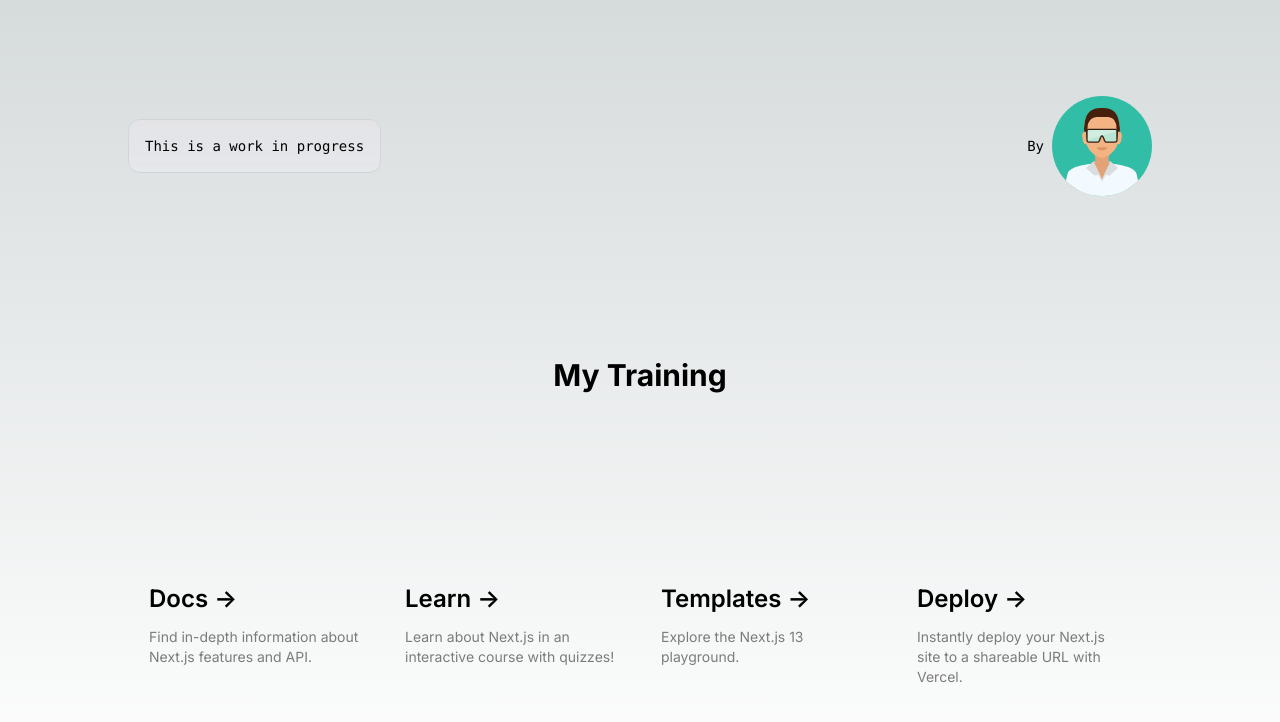
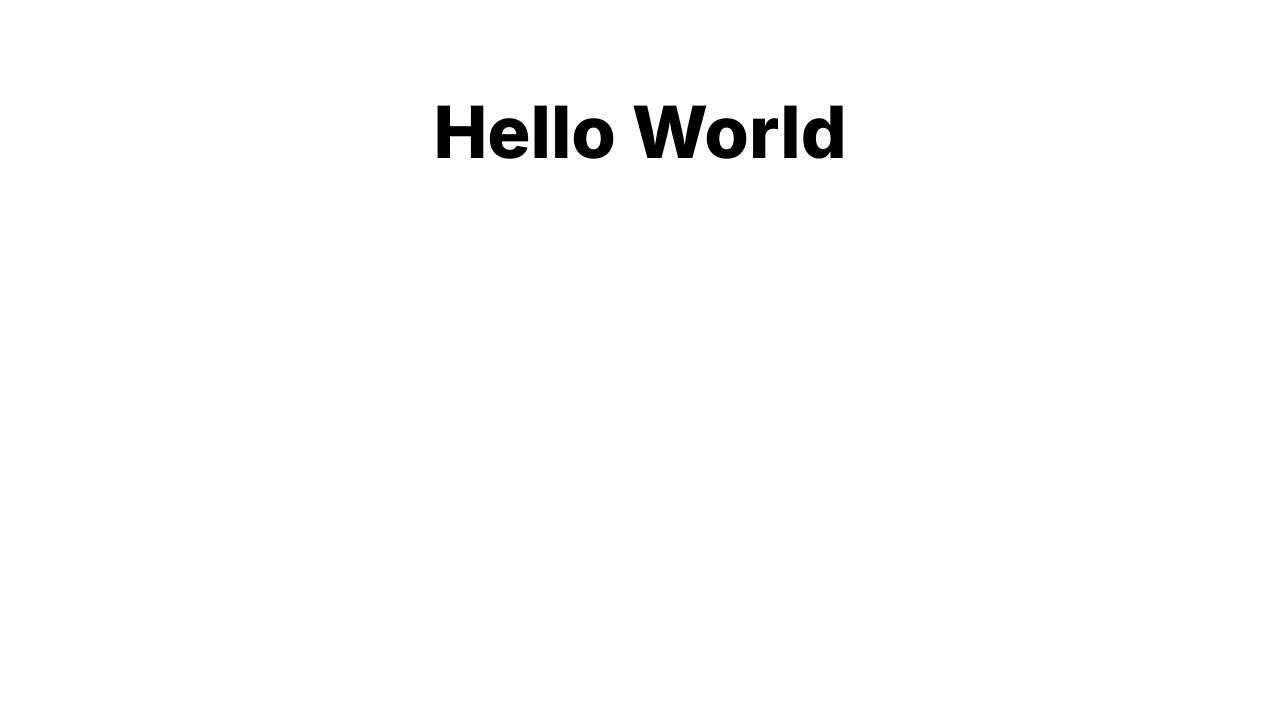
Before and after one commit to gabrielebarbieri/training, a Next.js app: page / in a window 1280 px wide. Shown: the top 722 px of the page. Built offline with nearby package versions, Linux system fonts and the light colour scheme.

Commit message:
simplify style

```diff
--- a/app/globals.css
+++ b/app/globals.css
@@ -1,27 +1,3 @@
 @tailwind base;
 @tailwind components;
 @tailwind utilities;
-
-:root {
-  --foreground-rgb: 0, 0, 0;
-  --background-start-rgb: 214, 219, 220;
-  --background-end-rgb: 255, 255, 255;
-}
-
-@media (prefers-color-scheme: dark) {
-  :root {
-    --foreground-rgb: 255, 255, 255;
-    --background-start-rgb: 0, 0, 0;
-    --background-end-rgb: 0, 0, 0;
-  }
-}
-
-body {
-  color: rgb(var(--foreground-rgb));
-  background: linear-gradient(
-      to bottom,
-      transparent,
-      rgb(var(--background-end-rgb))
-    )
-    rgb(var(--background-start-rgb));
-}
--- a/app/page.tsx
+++ b/app/page.tsx
@@ -2,102 +2,6 @@ import Image from 'next/image'
 
 export default function Home() {
   return (
-    <main className="flex min-h-screen flex-col items-center justify-between p-24">
-      <div className="z-10 max-w-5xl w-full items-center justify-between font-mono text-sm lg:flex">
-        <p className="fixed left-0 top-0 flex w-full justify-center border-b border-gray-300 bg-gradient-to-b from-zinc-200 pb-6 pt-8 backdrop-blur-2xl dark:border-neutral-800 dark:bg-zinc-800/30 dark:from-inherit lg:static lg:w-auto  lg:rounded-xl lg:border lg:bg-gray-200 lg:p-4 lg:dark:bg-zinc-800/30">
-          This is a work in progress
-        </p>
-        <div className="fixed bottom-0 left-0 flex h-48 w-full items-end justify-center bg-gradient-to-t from-white via-white dark:from-black dark:via-black lg:static lg:h-auto lg:w-auto lg:bg-none">
-          <a
-            className="pointer-events-none flex place-items-center gap-2 p-8 lg:pointer-events-auto lg:p-0"
-            href="https://github.com/gabrielebarbieri"
-            target="_blank"
-            rel="noopener noreferrer"
-          >
-            By{' '}
-            <Image
-              src="/images/artscientist.svg"
-              alt="Vercel Logo"
-              className="dark:invert"
-              width={100}
-              height={24}
-              priority
-            />
-          </a>
-        </div>
-      </div>
-
-      <h1 className={`mb-3 text-3xl font-bold`}> My Training</h1>
-
-      <div className="mb-32 grid text-center lg:max-w-5xl lg:w-full lg:mb-0 lg:grid-cols-4 lg:text-left">
-        <a
-          href="https://nextjs.org/docs?utm_source=create-next-app&utm_medium=appdir-template&utm_campaign=create-next-app"
-          className="group rounded-lg border border-transparent px-5 py-4 transition-colors hover:border-gray-300 hover:bg-gray-100 hover:dark:border-neutral-700 hover:dark:bg-neutral-800/30"
-          target="_blank"
-          rel="noopener noreferrer"
-        >
-          <h2 className={`mb-3 text-2xl font-semibold`}>
-            Docs{' '}
-            <span className="inline-block transition-transform group-hover:translate-x-1 motion-reduce:transform-none">
-              -&gt;
-            </span>
-          </h2>
-          <p className={`m-0 max-w-[30ch] text-sm opacity-50`}>
-            Find in-depth information about Next.js features and API.
-          </p>
-        </a>
-
-        <a
-          href="https://nextjs.org/learn?utm_source=create-next-app&utm_medium=appdir-template-tw&utm_campaign=create-next-app"
-          className="group rounded-lg border border-transparent px-5 py-4 transition-colors hover:border-gray-300 hover:bg-gray-100 hover:dark:border-neutral-700 hover:dark:bg-neutral-800/30"
-          target="_blank"
-          rel="noopener noreferrer"
-        >
-          <h2 className={`mb-3 text-2xl font-semibold`}>
-            Learn{' '}
-            <span className="inline-block transition-transform group-hover:translate-x-1 motion-reduce:transform-none">
-              -&gt;
-            </span>
-          </h2>
-          <p className={`m-0 max-w-[30ch] text-sm opacity-50`}>
-            Learn about Next.js in an interactive course with&nbsp;quizzes!
-          </p>
-        </a>
-
-        <a
-          href="https://vercel.com/templates?framework=next.js&utm_source=create-next-app&utm_medium=appdir-template&utm_campaign=create-next-app"
-          className="group rounded-lg border border-transparent px-5 py-4 transition-colors hover:border-gray-300 hover:bg-gray-100 hover:dark:border-neutral-700 hover:dark:bg-neutral-800/30"
-          target="_blank"
-          rel="noopener noreferrer"
-        >
-          <h2 className={`mb-3 text-2xl font-semibold`}>
-            Templates{' '}
-            <span className="inline-block transition-transform group-hover:translate-x-1 motion-reduce:transform-none">
-              -&gt;
-            </span>
-          </h2>
-          <p className={`m-0 max-w-[30ch] text-sm opacity-50`}>
-            Explore the Next.js 13 playground.
-          </p>
-        </a>
-
-        <a
-          href="https://vercel.com/new?utm_source=create-next-app&utm_medium=appdir-template&utm_campaign=create-next-app"
-          className="group rounded-lg border border-transparent px-5 py-4 transition-colors hover:border-gray-300 hover:bg-gray-100 hover:dark:border-neutral-700 hover:dark:bg-neutral-800/30"
-          target="_blank"
-          rel="noopener noreferrer"
-        >
-          <h2 className={`mb-3 text-2xl font-semibold`}>
-            Deploy{' '}
-            <span className="inline-block transition-transform group-hover:translate-x-1 motion-reduce:transform-none">
-              -&gt;
-            </span>
-          </h2>
-          <p className={`m-0 max-w-[30ch] text-sm opacity-50`}>
-            Instantly deploy your Next.js site to a shareable URL with Vercel.
-          </p>
-        </a>
-      </div>
-    </main>
+    <h1 className='text-center text-7xl font-extrabold p-24'>Hello World</h1>
   )
 }
```
Also changed, not shown: 1 other file (tests, documents, lock files or other folders).
